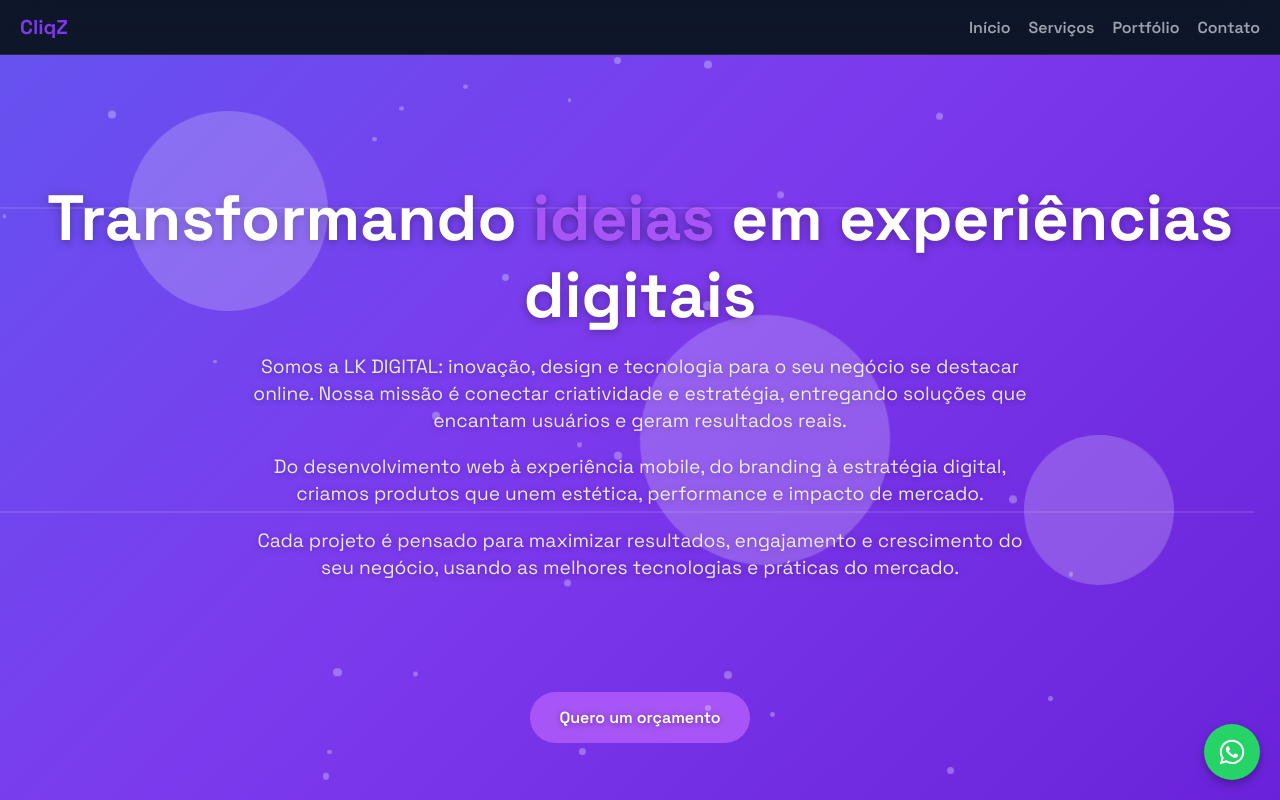
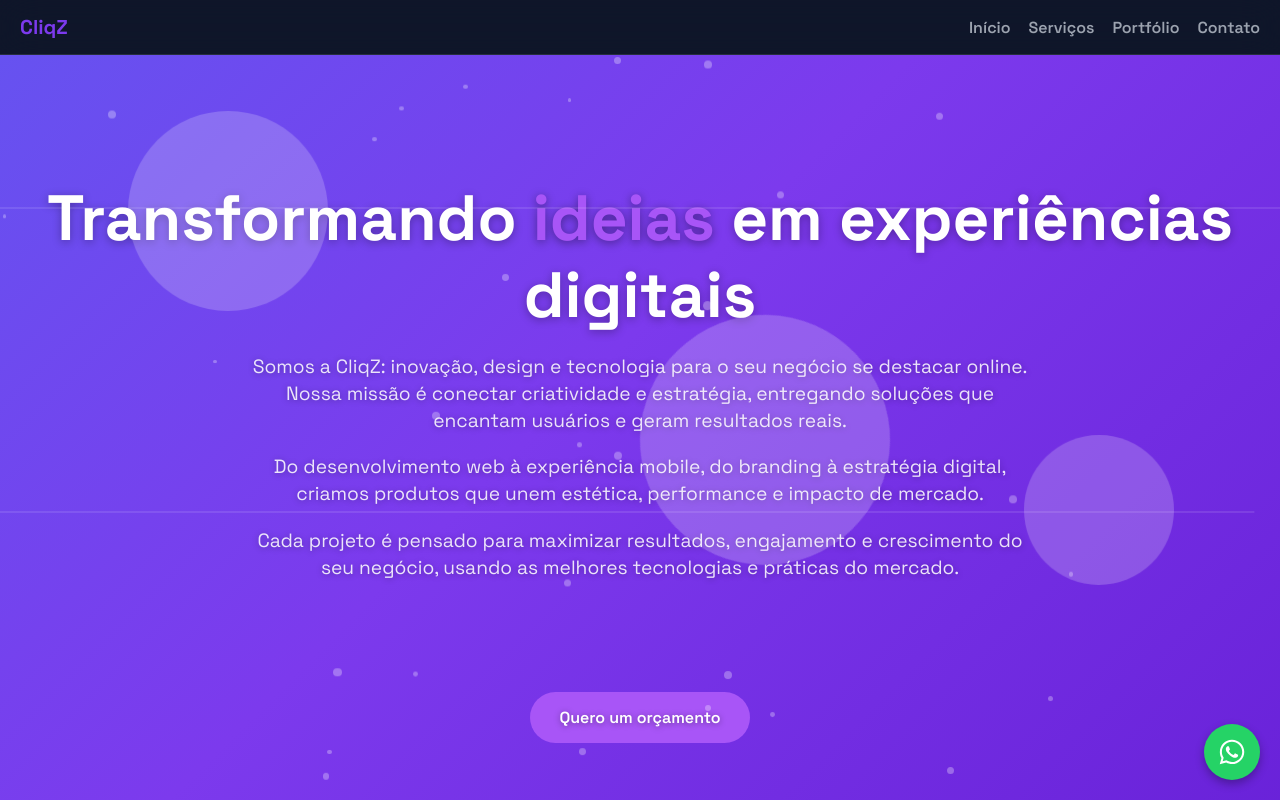
Before and after one commit to vLecaBR/CliqZ, a React (Vite) app: page / in a window 1280 px wide. Shown: the top 800 px of the page. Built offline with nearby package versions, Linux system fonts and the light colour scheme.

Commit message:
alterando para cliqz

```diff
--- a/src/components/Hero/Hero.jsx
+++ b/src/components/Hero/Hero.jsx
@@ -31,7 +31,7 @@ export default function Hero() {
           Transformando <span>ideias</span> em experiências digitais
         </Title>
         <Subtitle>
-          Somos a LK DIGITAL: inovação, design e tecnologia para o seu negócio se destacar online.
+          Somos a CliqZ: inovação, design e tecnologia para o seu negócio se destacar online.
           Nossa missão é conectar criatividade e estratégia, entregando soluções que encantam usuários
           e geram resultados reais.
         </Subtitle>
```
